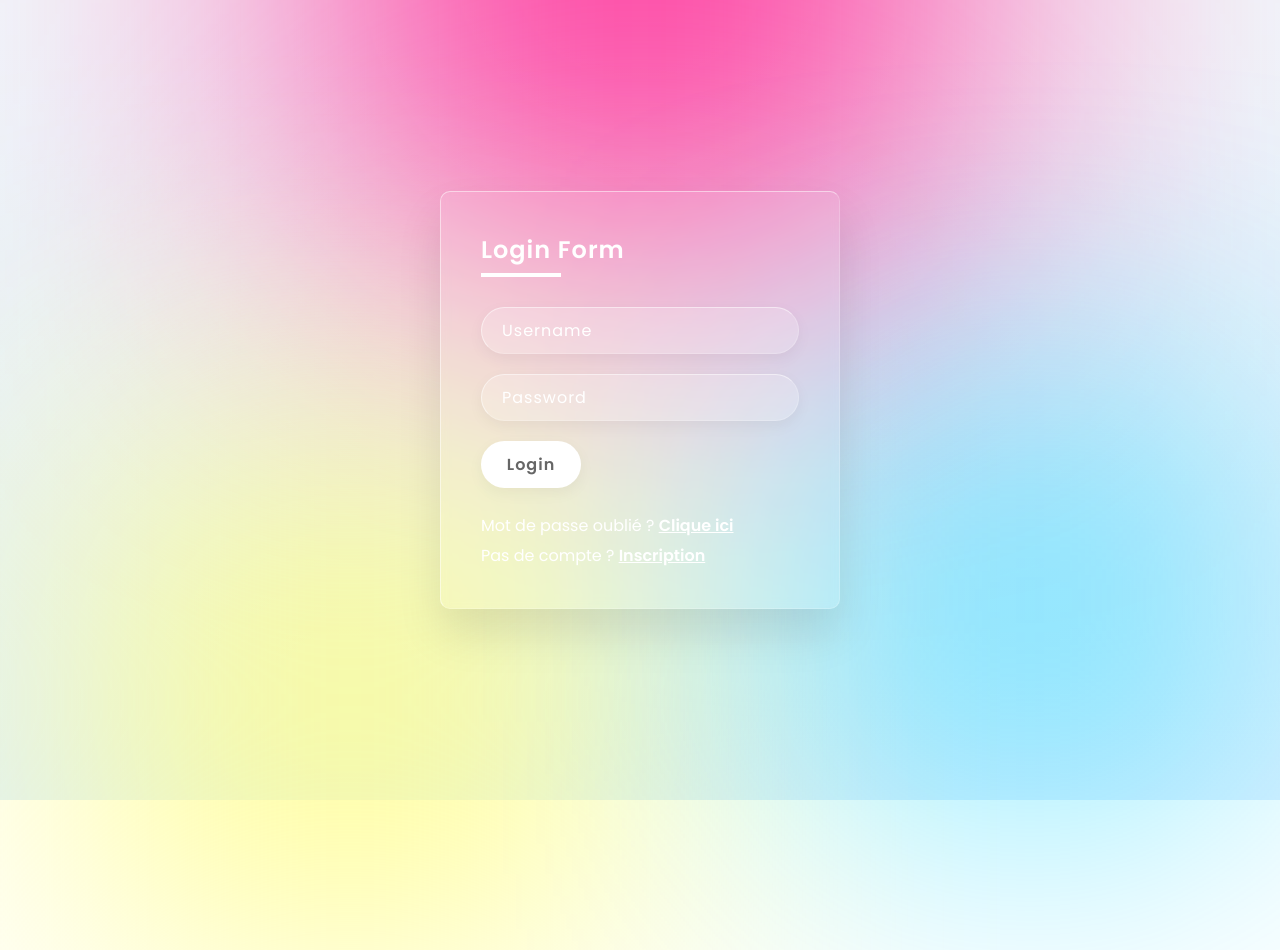
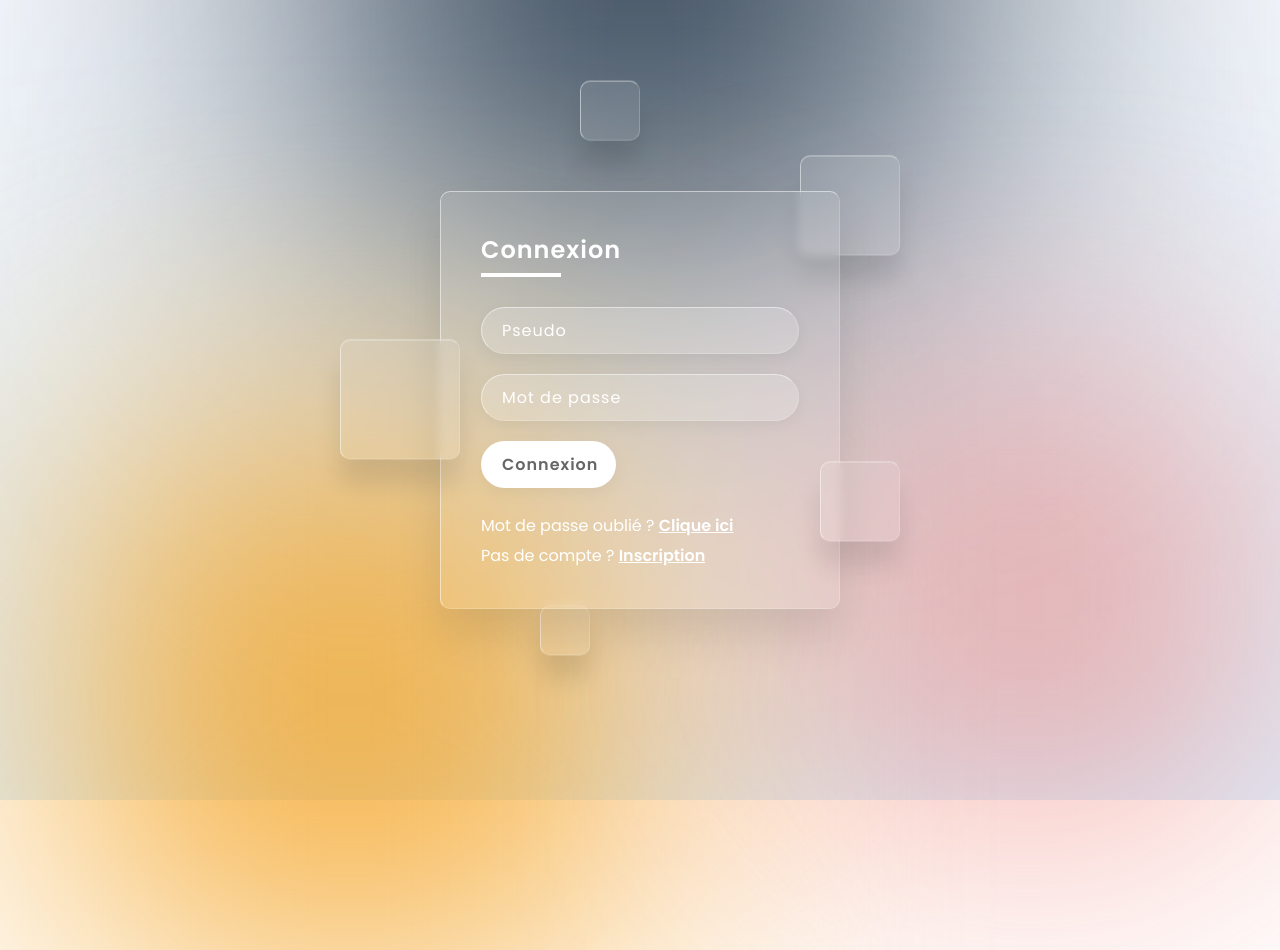
Before and after one commit to PierreKROB/game, a PHP site: page / in a window 1280 px wide. Run offline with PHP 8.4, Linux system fonts and the light colour scheme.

Commit message:
debut style login

```diff
--- a/home.php
+++ b/home.php
@@ -20,7 +20,6 @@ if (isset($_SESSION['username'])) {
             <h1>Diara Battle</h1>
             <p>Bienvenue <?php echo $_SESSION["username"] ?></p>
             <div id="character-list">
-                <!-- Exemple de cartes de personnages, à remplir dynamiquement avec JavaScript -->
             </div>
             <button id="summon-button" class="button">Faire une invocation</button>
             <button id="battle-button" class="button"><a href="battle/select_lvl.php">Combattre</a></button>
--- a/index.css
+++ b/index.css
@@ -30,7 +30,7 @@ section .color:nth-child(1)
     top: -350px;
     width: 600px;
     height: 600px;
-    background: #ff359b;
+    background: #2C3E50;
 }
 section .color:nth-child(2)
 {
@@ -38,7 +38,7 @@ section .color:nth-child(2)
     left: 100px;
     width: 500px;
     height: 500px;
-    background: #fffd87;
+    background: #F39C12;
 }
 section .color:nth-child(3)
 {
@@ -46,11 +46,72 @@ section .color:nth-child(3)
     right: 100px;
     width: 300px;
     height: 300px;
-    background: #00d2ff;
+    background: #E74C3C
 }
 .box
 {
     position: relative;
+}
+.box .square
+{
+    position: absolute;
+    backdrop-filter: blur(5px);
+    box-shadow: 0 25px 25px rgba(0,0,0,0.1);
+    border: 1px solid rgba(255, 255, 255, 0.5);
+    border-right: 1px solid rgba(255, 255, 255, 0.2);
+    border-bottom: 1px solid rgba(255, 255, 255, 0.2);
+    background: rgba(255, 255, 255, 0.1);
+    border-radius: 10px;
+    animation: animate 10s linear infinite;
+    animation-delay: calc(-1s * var(--i));
+}
+@keyframes animate
+{
+    0%,100%
+    {
+        transform: translateY(-40px);
+    }
+    50%
+    {
+        transform: translateY(40px);
+    }
+}
+.box .square:nth-child(1)
+{
+    top: -50px;
+    right: -60px;
+    width: 100px;
+    height: 100px;
+}
+.box .square:nth-child(2)
+{
+    top: 150px;
+    left: -100px;
+    width: 120px;
+    height: 120px;
+    z-index: 2;
+}
+.box .square:nth-child(3)
+{
+    bottom: 50px;
+    right: -60px;
+    width: 80px;
+    height: 80px;
+    z-index: 2;
+}
+.box .square:nth-child(4)
+{
+    bottom: -80px;
+    left: 100px;
+    width: 50px;
+    height: 50px;
+}
+.box .square:nth-child(5)
+{
+    top: -80px;
+    left: 140px;
+    width: 60px;
+    height: 60px;
 }
 .container{
     position: relative;
@@ -121,7 +182,7 @@ section .color:nth-child(3)
 {
     background: #fff;
     color: #666;
-    max-width: 100px;
+    max-width: 135px;
     cursor: pointer;
     margin-bottom: 20px;
     font-weight: 600;
--- a/index.php
+++ b/index.php
@@ -27,16 +27,16 @@ if (!isset($_SESSION['username'])){
                 <div class="square" style="--i:4;"></div>
                 <div class="container">
                     <div class="form">
-                        <h2>Login Form</h2>
+                        <h2>Connexion</h2>
                         <form method="post" action="app/http/auth.php">
                             <div class="inputBox">
-                                <input type="text" placeholder="Username" name="username">
+                                <input type="text" placeholder="Pseudo" name="username">
                             </div>
                             <div class="inputBox">
-                                <input type="password" placeholder="Password" name="password">
+                                <input type="password" placeholder="Mot de passe" name="password">
                             </div>
                             <div class="inputBox">
-                                <input type="submit" value="Login">
+                                <input type="submit" value="Connexion">
                             </div>
                             <p class="forget">Mot de passe oublié ? <a href="#">Clique ici</a></p>
                             <p class="forget">Pas de compte ? <a href="signup.php">Inscription</a></p>
```
